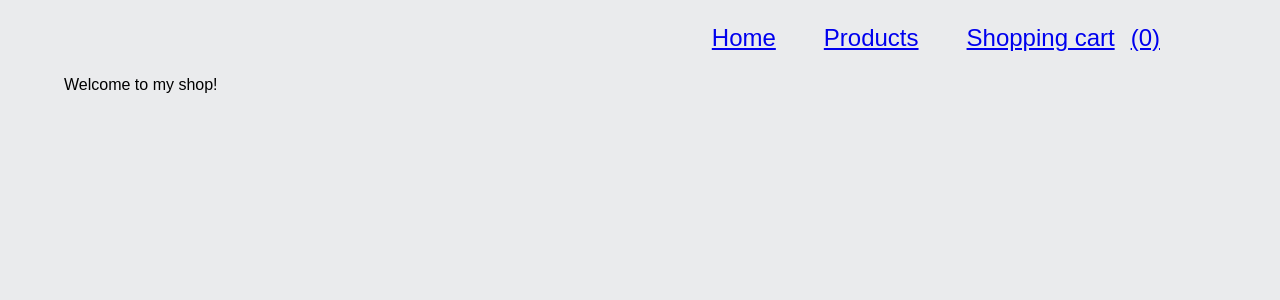
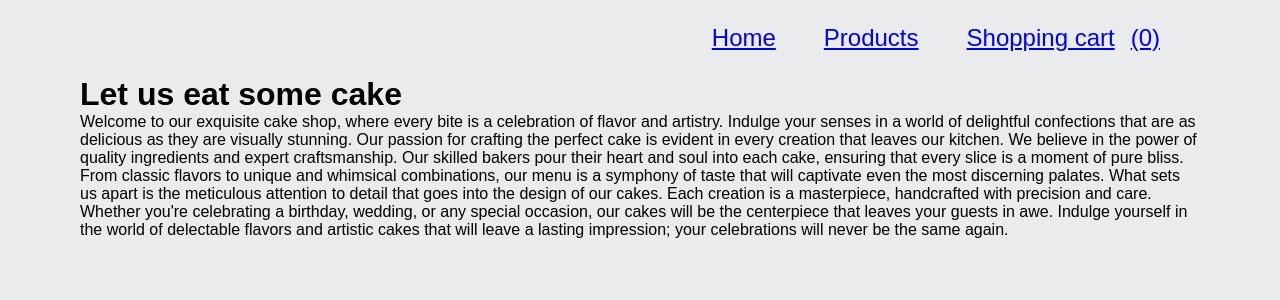
Before and after one commit to Tungstic/next-js-ecommerce-store, a Next.js app: page / in a window 1280 px wide. Shown: the top 300 px of the page. Built offline with nearby package versions, Linux system fonts and the light colour scheme; no server answers; a web font is replaced by a local one.

Commit message:
Add a paragraph to HomePage

```diff
--- a/app/page.js
+++ b/app/page.js
@@ -1,3 +1,25 @@
 export default function HomePage() {
-  return <main>Welcome to my shop!</main>;
+  return (
+    <main>
+      <h1>Let us eat some cake</h1>
+      <p>
+        Welcome to our exquisite cake shop, where every bite is a celebration of
+        flavor and artistry. Indulge your senses in a world of delightful
+        confections that are as delicious as they are visually stunning. Our
+        passion for crafting the perfect cake is evident in every creation that
+        leaves our kitchen. We believe in the power of quality ingredients and
+        expert craftsmanship. Our skilled bakers pour their heart and soul into
+        each cake, ensuring that every slice is a moment of pure bliss. From
+        classic flavors to unique and whimsical combinations, our menu is a
+        symphony of taste that will captivate even the most discerning palates.
+        What sets us apart is the meticulous attention to detail that goes into
+        the design of our cakes. Each creation is a masterpiece, handcrafted
+        with precision and care. Whether you're celebrating a birthday, wedding,
+        or any special occasion, our cakes will be the centerpiece that leaves
+        your guests in awe. Indulge yourself in the world of delectable flavors
+        and artistic cakes that will leave a lasting impression; your
+        celebrations will never be the same again.
+      </p>
+    </main>
+  );
 }
```
